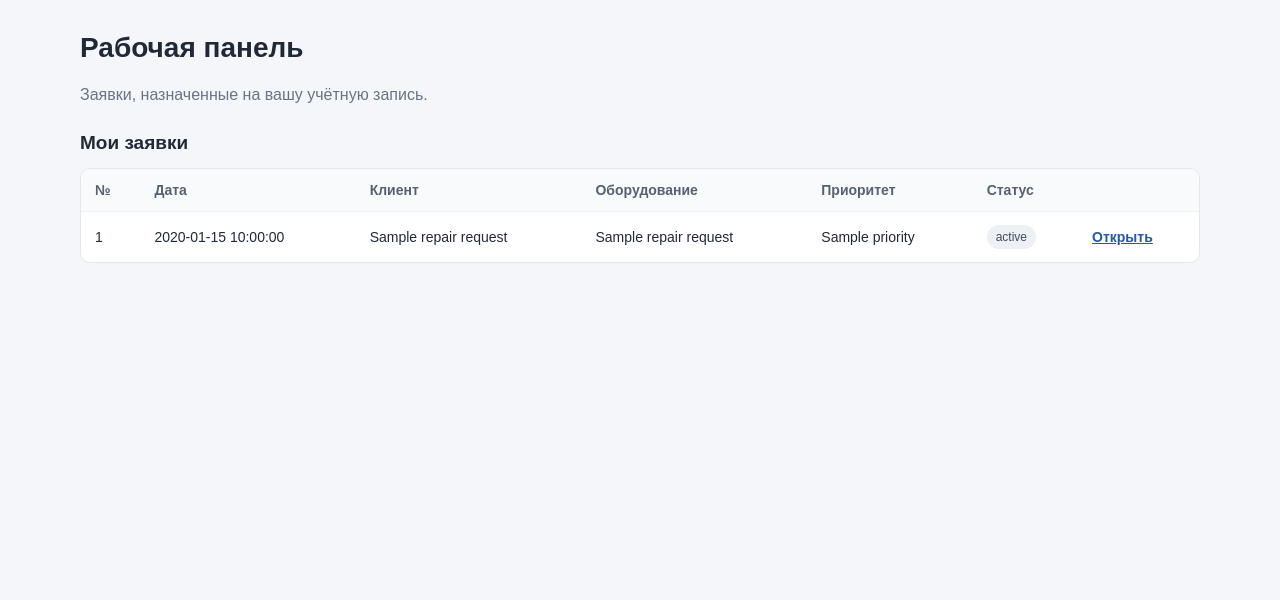
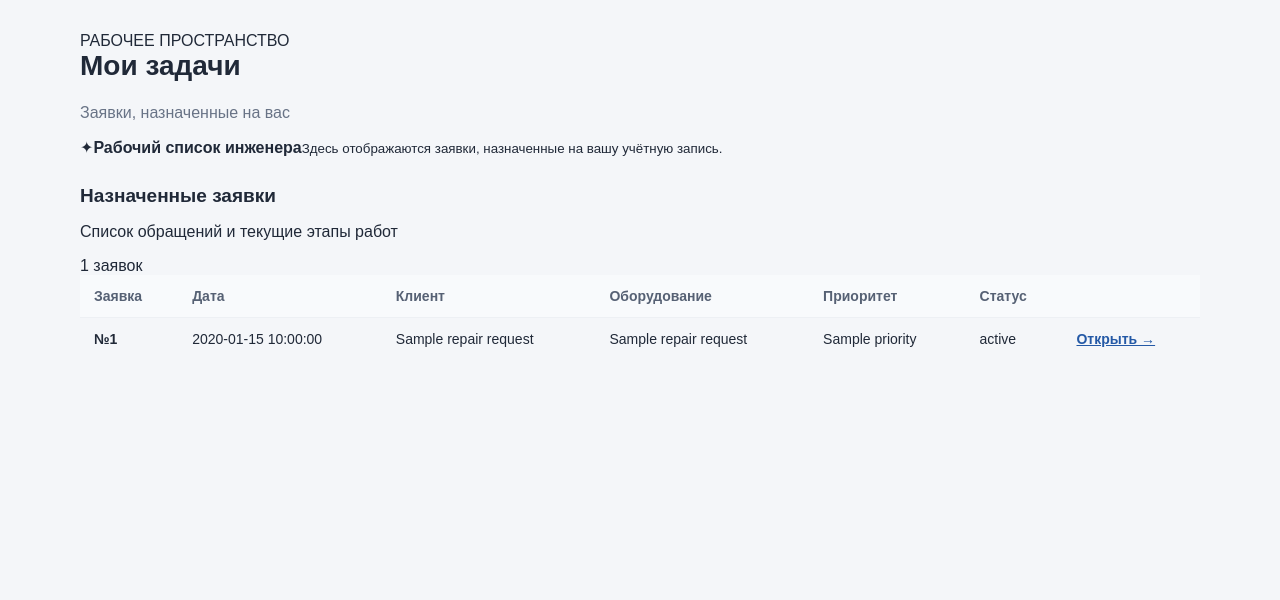
Before and after one commit to RShukrona/UchPrak2026, a Flask app: page /dashboard in a window 1280 px wide. Shown: the part 69-669 px from the top of the page. Run offline with Flask 3, Linux system fonts and the light colour scheme; the visitor is signed in with stand-in values (Sample User, id 1); a database or web service that is not in the repository returns one stand-in record (values such as "Sample title"); some libraries are stand-ins or nearby versions.

Commit message:
Redesign interface and improve responsive templates

```diff
--- a/templates/dashboard.html
+++ b/templates/dashboard.html
@@ -1,25 +1,49 @@
 {% extends "base.html" %}
 {% block title %}Рабочая панель — СК Держава{% endblock %}
 {% block content %}
-<h1>Рабочая панель</h1>
+<section class="page-heading">
+  <div><div class="eyebrow"><span class="eyebrow-line"></span> РАБОЧЕЕ ПРОСТРАНСТВО</div>
+    <h1>{% if mode == 'admin' %}Панель управления{% elif mode == 'engineer' %}Мои задачи{% else %}Мой кабинет{% endif %}</h1>
+    <p class="muted">{% if mode == 'admin' %}Общая картина по заявкам, клиентам и оборудованию{% elif mode == 'engineer' %}Заявки, назначенные на вас{% else %}Ваше оборудование и обращения в сервис{% endif %}</p>
+  </div>
+  {% if mode == 'client' %}<a class="button button-primary" href="{{ url_for('new_request') }}">＋ Создать заявку</a>{% endif %}
+</section>
+
 {% if mode == 'admin' %}
-<div class="stats-grid">
-  <div class="stat"><span>Клиенты</span><strong>{{ stats.clients_count }}</strong></div>
-  <div class="stat"><span>Оборудование</span><strong>{{ stats.equipment_count }}</strong></div>
-  <div class="stat"><span>Всего заявок</span><strong>{{ stats.requests_count }}</strong></div>
-  <div class="stat"><span>Активные заявки</span><strong>{{ stats.active_count }}</strong></div>
-</div>
-<h2>Последние заявки</h2>
+<section class="stats-grid">
+  <article class="stat-card"><span class="stat-icon violet">▦</span><span class="stat-label">Клиенты</span><strong>{{ stats.clients_count }}</strong><small>Организаций в системе</small></article>
+  <article class="stat-card"><span class="stat-icon blue">⚙</span><span class="stat-label">Оборудование</span><strong>{{ stats.equipment_count }}</strong><small>Единиц на учёте</small></article>
+  <article class="stat-card"><span class="stat-icon amber">▤</span><span class="stat-label">Всего заявок</span><strong>{{ stats.requests_count }}</strong><small>За всё время</small></article>
+  <article class="stat-card"><span class="stat-icon green">◷</span><span class="stat-label">Активные заявки</span><strong>{{ stats.active_count }}</strong><small>Требуют внимания</small></article>
+</section>
 {% elif mode == 'engineer' %}
-<p class="muted">Заявки, назначенные на вашу учётную запись.</p><h2>Мои заявки</h2>
+<div class="info-banner"><span class="banner-icon">✦</span><span><strong>Рабочий список инженера</strong><small>Здесь отображаются заявки, назначенные на вашу учётную запись.</small></span></div>
 {% else %}
-<div class="section-heading"><h2>Моё оборудование</h2><a class="button" href="{{ url_for('new_request') }}">Создать заявку</a></div>
-<div class="table-wrap"><table><thead><tr><th>Оборудование</th><th>Тип</th><th>Модель</th><th>Серийный номер</th><th>Гарантия до</th><th>Статус гарантии</th></tr></thead><tbody>
-{% for e in equipment %}<tr><td>{{ e.equipment_name }}</td><td>{{ e.equipment_type or '—' }}</td><td>{{ e.manufacturer or '' }} {{ e.model or '' }}</td><td>{{ e.serial_number or '—' }}</td><td>{{ e.warranty_until or '—' }}</td><td>{% if e.warranty_active %}<span class="pill good">Действует</span>{% else %}<span class="pill">Истекла</span>{% endif %}</td></tr>
-{% else %}<tr><td colspan="6" class="empty">Оборудование пока не добавлено.</td></tr>{% endfor %}</tbody></table></div>
-<h2>Мои заявки</h2>
+<section class="section-block">
+  <div class="section-title"><div><h2>Моё оборудование</h2><p>Состояние и гарантийная информация</p></div><span class="count-chip">{{ equipment|length }} ед.</span></div>
+  <div class="equipment-grid">
+    {% for e in equipment %}
+    <article class="equipment-card">
+      <div class="equipment-top"><span class="equipment-icon">⚙</span><span class="status-tag {% if e.warranty_active %}tag-good{% else %}tag-muted{% endif %}">{% if e.warranty_active %}Гарантия действует{% else %}Гарантия истекла{% endif %}</span></div>
+      <h3>{{ e.equipment_name }}</h3>
+      <p>{{ e.manufacturer or '' }} {{ e.model or '' }}</p>
+      <div class="equipment-meta"><span>Серийный номер</span><strong>{{ e.serial_number or 'Не указан' }}</strong></div>
+      <div class="equipment-meta"><span>Гарантия до</span><strong>{{ e.warranty_until or '—' }}</strong></div>
+    </article>
+    {% else %}<div class="empty-card">Оборудование пока не зарегистрировано.</div>{% endfor %}
+  </div>
+</section>
 {% endif %}
-<div class="table-wrap"><table><thead><tr><th>№</th><th>Дата</th>{% if mode != 'client' %}<th>Клиент</th>{% endif %}<th>Оборудование</th><th>Приоритет</th><th>Статус</th><th></th></tr></thead><tbody>
-{% for r in requests %}<tr><td>{{ r.request_id }}</td><td>{{ r.request_date }}</td>{% if mode != 'client' %}<td>{{ r.company_name }}</td>{% endif %}<td>{{ r.equipment_name }}</td><td>{{ r.priority }}</td><td><span class="pill">{{ r.request_status }}</span></td><td><a href="{{ url_for('request_detail', request_id=r.request_id) }}">Открыть</a></td></tr>
-{% else %}<tr><td colspan="7" class="empty">Заявок пока нет.</td></tr>{% endfor %}</tbody></table></div>
+
+<section class="section-block">
+  <div class="section-title"><div><h2>{% if mode == 'client' %}Мои заявки{% elif mode == 'engineer' %}Назначенные заявки{% else %}Последние заявки{% endif %}</h2><p>{% if mode == 'admin' %}Последние обращения клиентов{% else %}Список обращений и текущие этапы работ{% endif %}</p></div><span class="count-chip">{{ requests|length }} заявок</span></div>
+  <div class="table-card"><div class="table-scroll"><table>
+    <thead><tr><th>Заявка</th><th>Дата</th>{% if mode != 'client' %}<th>Клиент</th>{% endif %}<th>Оборудование</th>{% if mode == 'admin' %}<th>Инженер</th>{% endif %}<th>Приоритет</th><th>Статус</th><th></th></tr></thead>
+    <tbody>
+    {% for r in requests %}
+    <tr><td><strong class="request-number">№{{ r.request_id }}</strong></td><td>{{ r.request_date }}</td>{% if mode != 'client' %}<td>{{ r.company_name }}</td>{% endif %}<td>{{ r.equipment_name }}</td>{% if mode == 'admin' %}<td>{{ r.engineer_name or 'Не назначен' }}</td>{% endif %}<td><span class="priority priority-{{ r.priority }}">{{ priority_labels.get(r.priority, r.priority) }}</span></td><td><span class="status-tag status-{{ r.request_status }}">{{ status_labels.get(r.request_status, r.request_status) }}</span></td><td><a class="table-link" href="{{ url_for('request_detail', request_id=r.request_id) }}">Открыть →</a></td></tr>
+    {% else %}<tr><td colspan="8" class="empty-cell">Заявок пока нет. Когда появятся обращения, они будут отображаться здесь.</td></tr>{% endfor %}
+    </tbody>
+  </table></div></div>
+</section>
 {% endblock %}
```
